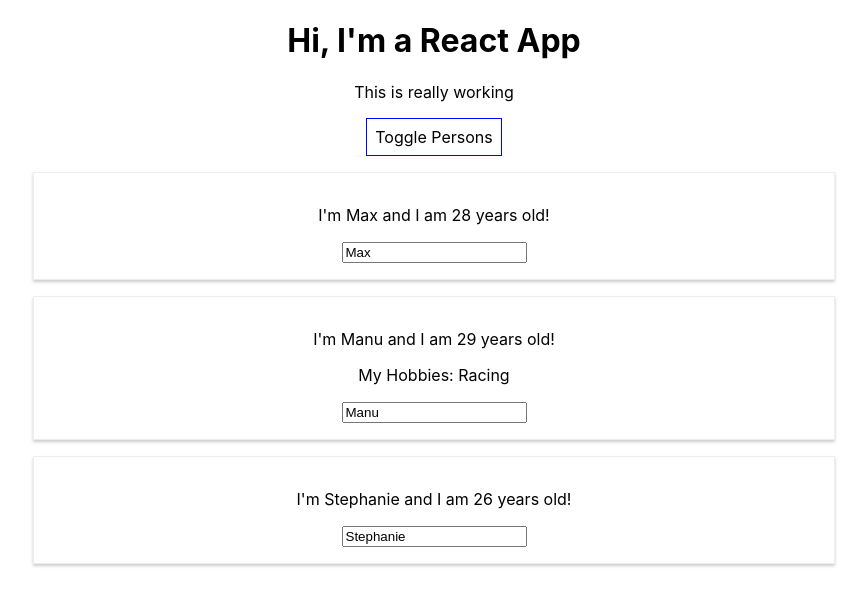
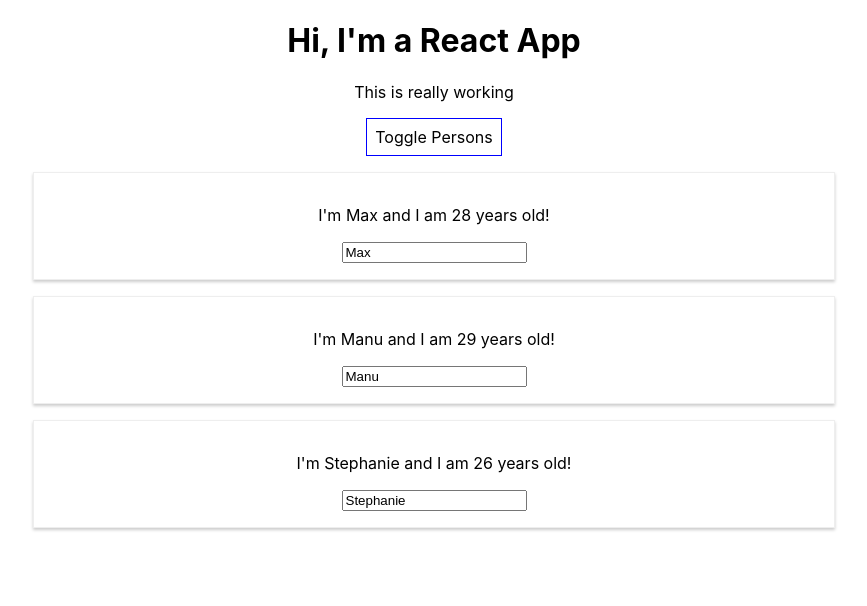
Before and after one commit to kanderson425/React_The_Complete_Guide, a React (Create React App) app in the folder react-complete-guide/: page / in a window 1280 px wide. Both pictures are taken after a click on the button "Toggle Persons". Shown: the top 606 px of the page, without its empty margins (206-1073 px from the left). Built offline with nearby package versions, Linux system fonts and the light colour scheme.

Commit message:
Adds this.state.person.map() method to render the entire persons array dynamically as a list

```diff
--- a/react-complete-guide/src/App.js
+++ b/react-complete-guide/src/App.js
@@ -117,7 +117,13 @@
       if (this.state.showPersons) {
         persons = (
           <div>
-          <Person
+            {this.state.persons.map(person => {
+              return <Person
+              name={person.name}
+              age={person.age}/>
+
+            })}
+          {/* <Person
             name={this.state.persons[0].name}
             age={this.state.persons[0].age}/>
           <Person
@@ -128,7 +134,7 @@
           </Person>
           <Person
             name={this.state.persons[2].name}
-            age={this.state.persons[2].age}/>
+            age={this.state.persons[2].age}/> */}
         </div>
         );
       }
```
